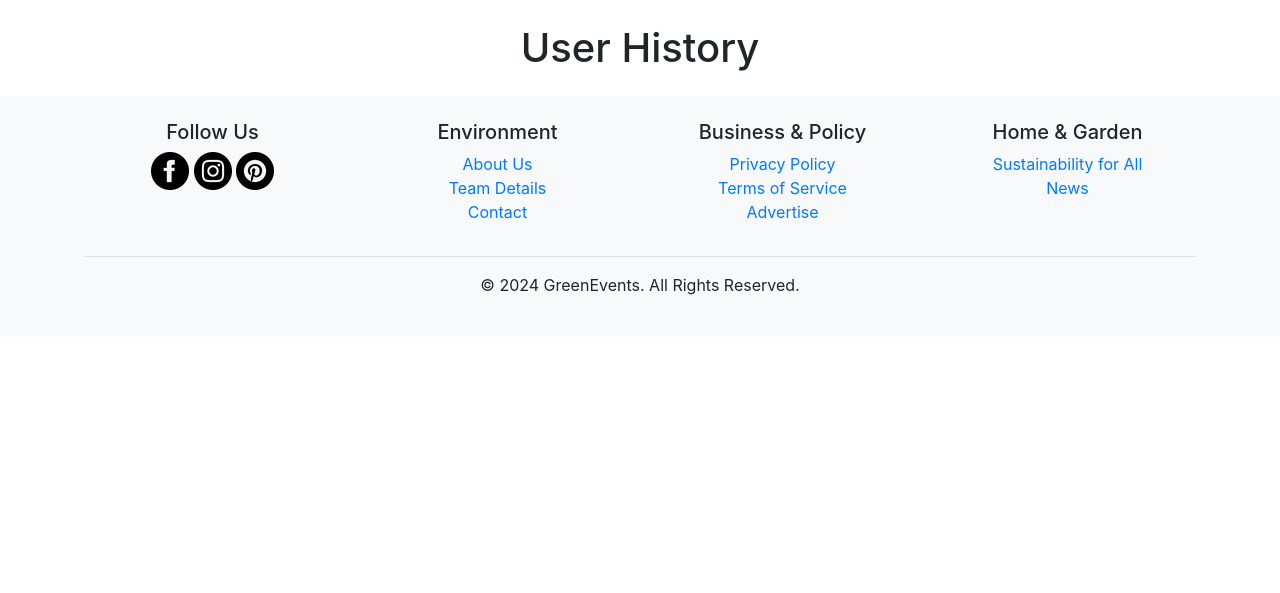
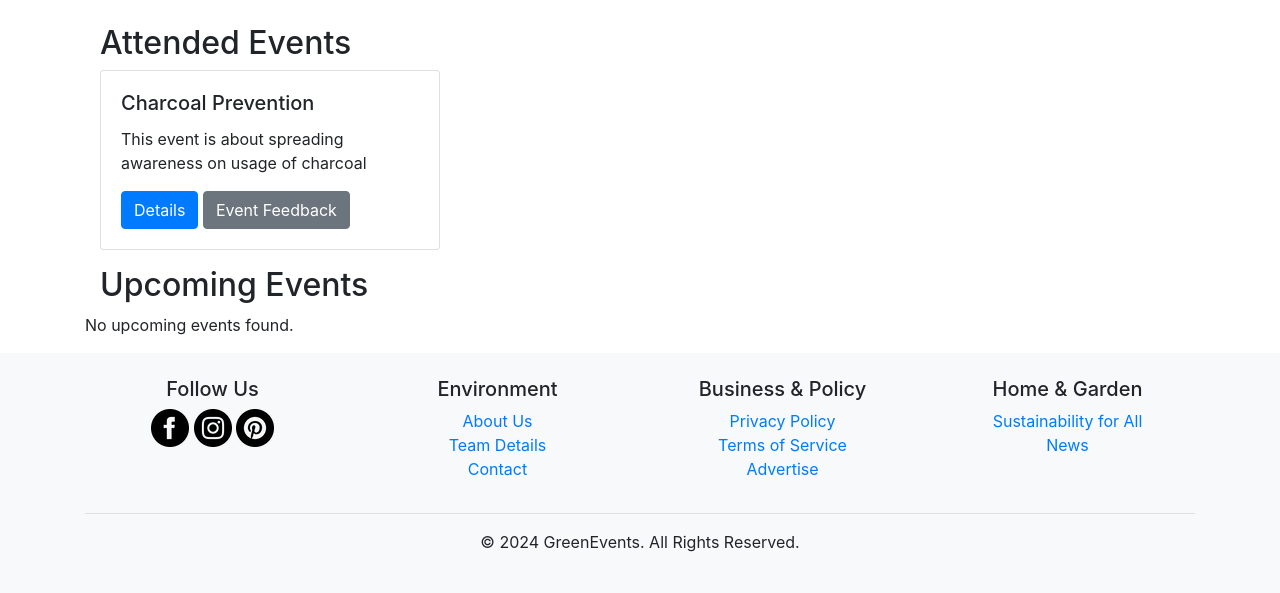
Before and after one commit to SanjayKumarM84/COMP-8347_Green-Events, a Django app: page /history/ in a window 1280 px wide. Shown: the part 56-649 px from the top of the page. Run offline with Django 5.2, Linux system fonts and the light colour scheme; a user stored in the database is signed in; data comes from the database, SQL or seed files in the repository; both versions use the stored data as it was after the commit; some libraries are stand-ins or nearby versions.

Commit message:
Aamani 1st push

```diff
--- a/djangoProject/myApp/admin.py
+++ b/djangoProject/myApp/admin.py
@@ -4,3 +4,5 @@ from .models import *
 # Register your models here.
 admin.site.register(Event)
 admin.site.register(Registration)
+admin.site.register(Feedback)
+admin.site.register(EventFeedback)
--- a/djangoProject/myApp/models.py
+++ b/djangoProject/myApp/models.py
@@ -37,6 +37,13 @@ class Event(models.Model):
         self.remaining_seats = self.total_num_of_seats - self.registered_seats
         super().save(*args, **kwargs)
 
+class Feedback(models.Model):
+    user = models.ForeignKey(User, on_delete=models.CASCADE, related_name='user_feedbacks')
+    feedback_text = models.TextField()
+    created_at = models.DateTimeField(auto_now_add=True)
+
+    def __str__(self):
+        return f"Feedback by {self.user.username} on {self.created_at.strftime('%Y-%m-%d %H:%M')}"
 
 class Registration(models.Model):
     event = models.ForeignKey(Event, on_delete=models.CASCADE)
@@ -46,3 +53,12 @@ class Registration(models.Model):
 
     def __str__(self):
         return f"{self.user.username} - {self.event.name}"
+
+class EventFeedback(models.Model):
+    event = models.ForeignKey(Event, on_delete=models.CASCADE, related_name='event_feedbacks')
+    user = models.ForeignKey(User, on_delete=models.CASCADE)
+    feedback_text = models.TextField()
+    created_at = models.DateTimeField(auto_now_add=True)
+
+    def __str__(self):
+        return f"{self.event.name} feedback by {self.user.username} on {self.created_at.strftime('%Y-%m-%d %H:%M')}"
--- a/djangoProject/myApp/templates/user_history.html
+++ b/djangoProject/myApp/templates/user_history.html
@@ -1,16 +1,46 @@
 {% extends 'base.html' %}
+
 {% block content %}
-<div class="user-history-page">
-    <div class="container history-list">
-        <h1 class="text-center text-primary-custom my-4">User History</h1>
-        <ul class="list-group">
-            {% for history_item in history %}
-            <li class="list-group-item d-flex justify-content-between align-items-center">
-                {{ history_item.event.name }}
-                <span class="badge badge-primary badge-pill">Visits: {{ history_item.visit_count }}</span>
-            </li>
-            {% endfor %}
-        </ul>
+<div class="container mt-3">
+    <h2>Attended Events</h2>
+    <div class="row">
+        {% for event in attended_events %}
+        <div class="col-md-4">
+            <div class="card mb-3">
+                {% if event.image %}
+                <img src="{{ event.image.url }}" class="card-img-top" alt="{{ event.name }}">
+                {% endif %}
+                <div class="card-body">
+                    <h5 class="card-title">{{ event.name }}</h5>
+                    <p class="card-text">{{ event.description|truncatewords:20 }}</p>
+                    <a href="{% url 'event_detail' event.id %}" class="btn btn-primary">Details</a>
+                    <a href="{% url 'event_feedback' event.id %}" class="btn btn-secondary">Event Feedback</a>
+                </div>
+            </div>
+        </div>
+{% empty %}
+<p>No attended events found.</p>
+{% endfor %}
+    </div>
+
+    <h2>Upcoming Events</h2>
+    <div class="row">
+        {% for event in upcoming_events %}
+        <div class="col-md-4">
+            <div class="card mb-3">
+                {% if event.image %}
+                <img src="{{ event.image.url }}" class="card-img-top" alt="{{ event.name }}">
+                {% endif %}
+                <div class="card-body">
+                    <h5 class="card-title">{{ event.name }}</h5>
+                    <p class="card-text">{{ event.description|truncatewords:20 }}</p>
+                    <a href="{% url 'event_detail' event.id %}" class="btn btn-primary">Details</a>
+                </div>
+            </div>
+        </div>
+        {% empty %}
+        <p>No upcoming events found.</p>
+        {% endfor %}
     </div>
 </div>
 {% endblock %}
--- a/djangoProject/myApp/urls.py
+++ b/djangoProject/myApp/urls.py
@@ -22,4 +22,7 @@ urlpatterns = [
     path('password_reset/done/', auth_views.PasswordResetDoneView.as_view(template_name='password_reset_done.html'), name='password_reset_done'),
     path('reset/<uidb64>/<token>/', auth_views.PasswordResetConfirmView.as_view(template_name='password_reset_confirm.html'), name='password_reset_confirm'),
     path('reset/done/', auth_views.PasswordResetCompleteView.as_view(template_name='password_reset_complete.html'), name='password_reset_complete'),
+    path('feedback/', views.feedback_view, name='feedback'),
+    path('user-history/', views.user_history, name='user_history'),
+    path('event_feedback/<int:event_id>/', views.event_feedback_view, name='event_feedback'),
 ]
--- a/djangoProject/myApp/views.py
+++ b/djangoProject/myApp/views.py
@@ -7,8 +7,8 @@ load_dotenv()
 
 from django.shortcuts import render, redirect, get_object_or_404
 from django.contrib import messages
-from .models import Event, Profile, Registration
-from .forms import EventForm, UserRegistrationForm, ProfileForm
+from .models import Feedback, Event, Profile, Registration
+from .forms import EventForm, UserRegistrationForm, ProfileForm, FeedbackForm, EventFeedbackForm
 from django.db.models import Q
 from django.contrib.auth import authenticate, login, logout
 from django.contrib.auth.decorators import login_required, user_passes_test
@@ -209,3 +209,54 @@ def user_login(request):
 def user_logout(request):
     logout(request)
     return HttpResponseRedirect(reverse(('home')))
+
+
+@login_required
+def feedback_view(request):
+    initial_data = {
+        'name': request.user.get_full_name(),
+        'email': request.user.email
+    }
+    if request.method == 'POST':
+        form = FeedbackForm(request.POST)
+        if form.is_valid():
+            feedback = form.save(commit=False)
+            feedback.user = request.user
+            feedback.save()
+            return redirect('home')
+    else:
+        form = FeedbackForm(initial=initial_data)
+
+    return render(request, 'webfeedback.html', {'form': form})
+
+@login_required
+def event_feedback_view(request, event_id):
+    event = get_object_or_404(Event, id=event_id)
+    if request.method == 'POST':
+        form = EventFeedbackForm(request.POST)
+        if form.is_valid():
+            feedback = form.save(commit=False)
+            feedback.user = request.user
+            feedback.event = event
+            feedback.save()
+            messages.success(request, 'Your feedback has been submitted.')
+            return redirect('home')  # Redirect to the event detail page
+    else:
+        form = EventFeedbackForm()
+
+    return render(request, 'event_feedback_form.html', {'form': form, 'event': event})
+
+@login_required
+def user_history(request):
+    profile = get_object_or_404(Profile, user=request.user)
+
+    # Fetch attended events where user_attended is True
+    attended_events = Event.objects.filter(registration__user=request.user, registration__user_attended=True).distinct()
+
+    # Fetch upcoming events where user_attended is False and the event date is in the future
+    upcoming_events = Event.objects.filter(registration__user=request.user, registration__user_attended=False, eventDate__gte=timezone.now()).distinct()
+
+    return render(request, 'user_history.html', {
+        'attended_events': attended_events,
+        'upcoming_events': upcoming_events
+    })
```
Also changed, not shown: djangoProject/myApp/forms.py (+26 -1 lines), djangoProject/myApp/templates/event_feedback_form.html (added, +12 -0 lines), djangoProject/myApp/templates/home.html (+11 -0 lines), djangoProject/myApp/templates/webfeedback.html (added, +14 -0 lines), djangoProject/db.sqlite3, djangoProject/myApp/migrations/0008_feedback.py (added), djangoProject/myApp/migrations/0009_eventfeedback.py (added), djangoProject/profile_pictures/pinterest.png (added).
